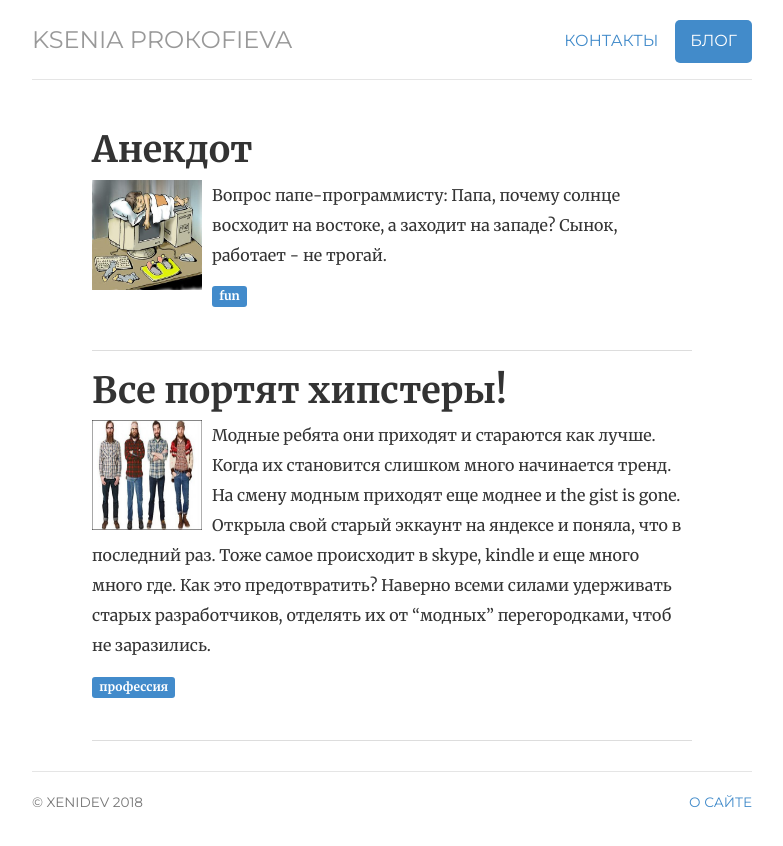
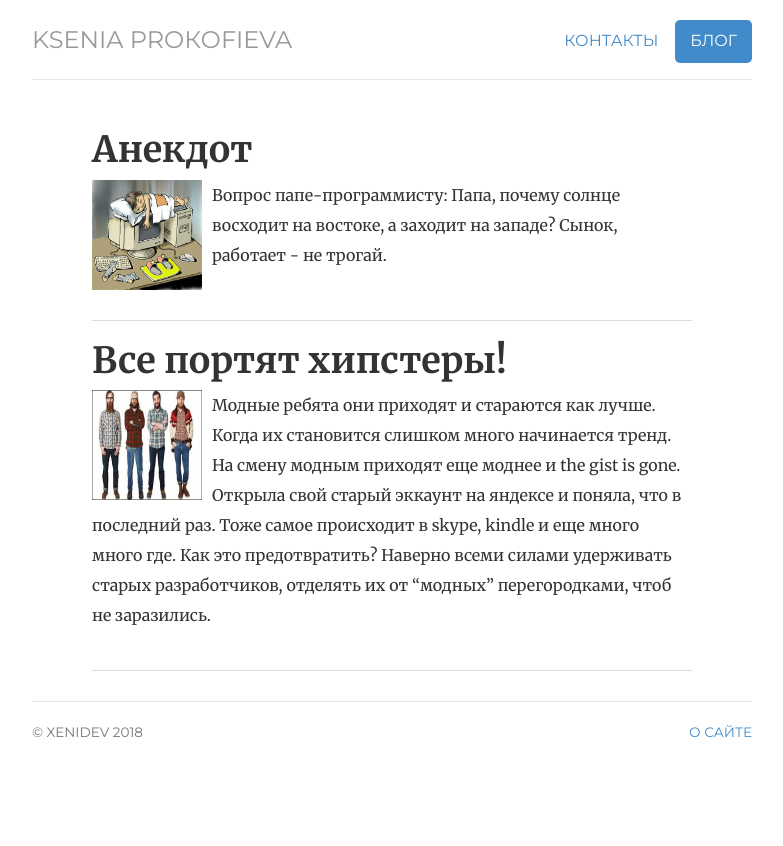
Before and after one commit to ValeraS/xenidev.github.io, a Jekyll site: the page built from notes/index.html, in a window 1280 px wide. Shown: the top 846 px of the page, without its empty margins (248-1031 px from the left). Built offline with Jekyll 4.4.1, drawn with Linux system fonts in a browser that asks for light colours.

Commit message:
Update post-list.html

```diff
--- a/_includes/post-list.html
+++ b/_includes/post-list.html
@@ -8,20 +8,9 @@
 
 
               {{ post.content }}
+            {{ categories }}
 
-             <!-- Categories-->
-                   <div class="post-categories">
-  {% if post %}
-    {% assign categories = post.categories %}
-  {% else %}
-    {% assign categories = page.categories %}
-  {% endif %}
-  {% for category in categories %}
-  <a class="label label-tag" href="{{site.baseurl}}/categories/#{{category|slugize}}">{{category}}</a>
-  {% unless forloop.last %}&nbsp;{% endunless %}
-  {% endfor %}
-</div>
-                  <!-- /Categories-->
+
 
 
 
```
